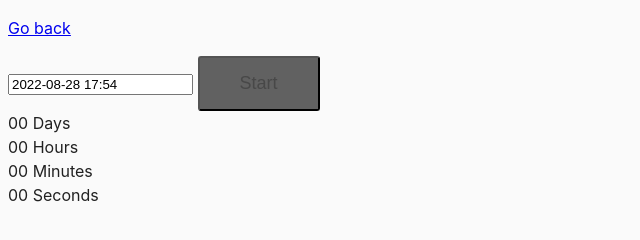
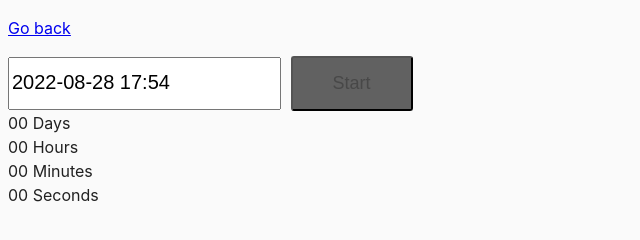
Before and after one commit to VictorOlefir/goit-js-hw-09, a website built with Parcel: page src/02-timer.html in a window 1280 px wide. Shown: the whole page, without its empty margins (0-640 px from the left). Built offline with nearby package versions, Linux system fonts and the light colour scheme.

Commit message:
Update common.css

```diff
--- a/src/css/common.css
+++ b/src/css/common.css
@@ -3,8 +3,8 @@
 }
 
 body {
-  font-family: -apple-system, BlinkMacSystemFont, 'Segoe UI', Roboto,
-    Oxygen-Sans, Ubuntu, Cantarell, 'Helvetica Neue', sans-serif;
+  font-family: -apple-system, BlinkMacSystemFont, 'Segoe UI', Roboto, Oxygen-Sans, Ubuntu, Cantarell,
+    'Helvetica Neue', sans-serif;
   -webkit-font-smoothing: antialiased;
   -moz-osx-font-smoothing: grayscale;
   background-color: #fafafa;
@@ -42,3 +42,10 @@ button:hover {
 button:disabled {
   background-color: rgb(97, 97, 97);
 }
+
+input {
+  padding-top: 12px;
+  padding-bottom: 14px;
+  margin-right: 5px;
+  font-size: 20px;
+}
```
